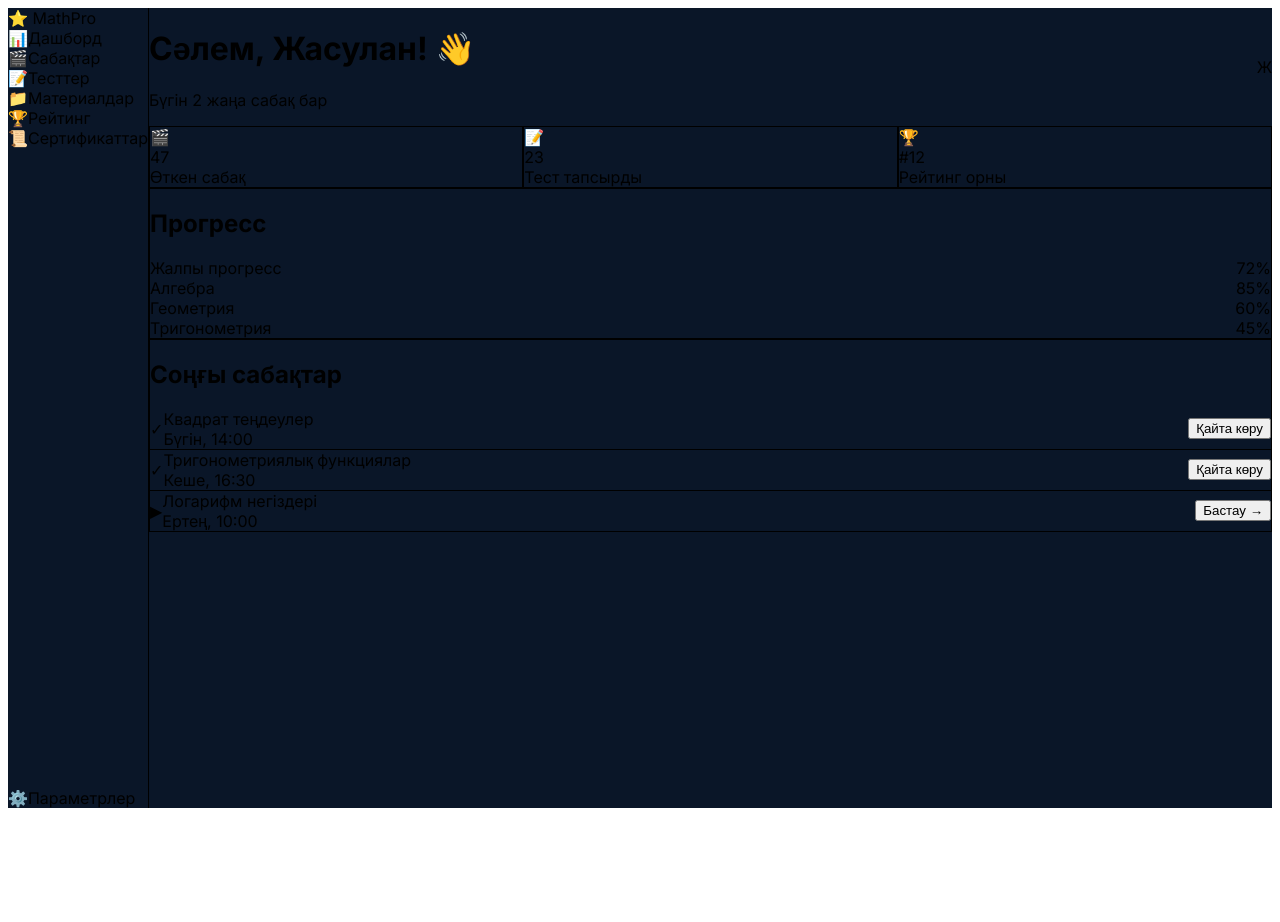
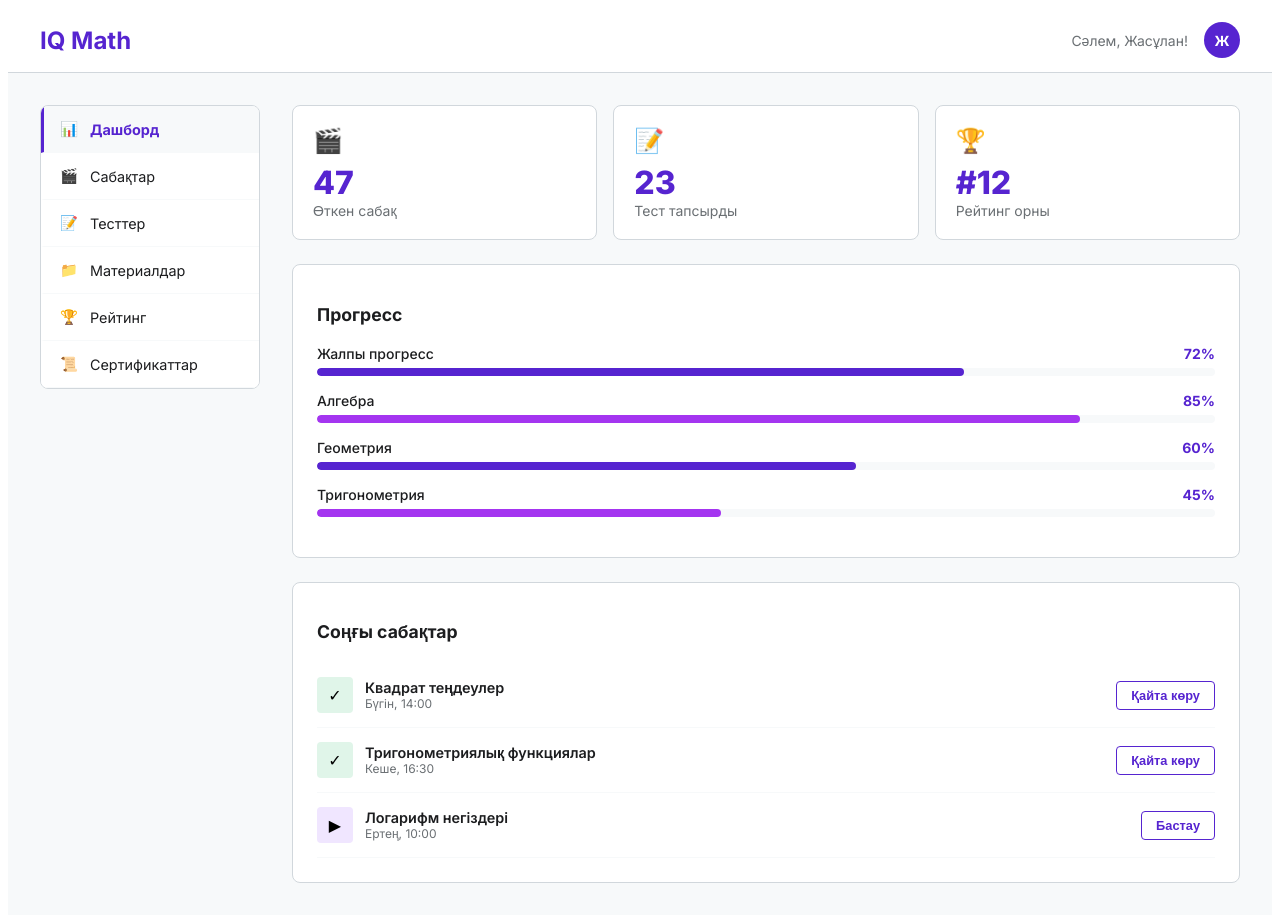
Before and after one commit to Zhasulan0803/mathpro-kz, a Next.js app: page /dashboard in a window 1280 px wide. Before the commit the page ends 816 px from the top, so only its background shows below. Built offline with nearby package versions, Linux system fonts and the light colour scheme.

Commit message:
udemy style login dashboard

```diff
--- a/app/dashboard/page.tsx
+++ b/app/dashboard/page.tsx
@@ -1,102 +1,105 @@
+import Link from "next/link"
+
 export default function Dashboard() {
   return (
-    <main className="min-h-screen bg-[#0A1628] text-white flex">
+    <main style={{ minHeight: "100vh", background: "#f7f9fa", fontFamily: "Inter, sans-serif" }}>
+
+      {/* NAVBAR */}
+      <nav style={{ background: "white", borderBottom: "1px solid #d1d7dc", padding: "0 2rem", height: "64px", display: "flex", alignItems: "center", justifyContent: "space-between" }}>
+        <Link href="/" style={{ fontSize: "1.5rem", fontWeight: 700, color: "#5624d0", textDecoration: "none" }}>IQ Math</Link>
+        <div style={{ display: "flex", alignItems: "center", gap: "1rem" }}>
+          <span style={{ fontSize: "0.875rem", color: "#6a6f73" }}>Сәлем, Жасұлан!</span>
+          <div style={{ width: "36px", height: "36px", borderRadius: "50%", background: "#5624d0", display: "flex", alignItems: "center", justifyContent: "center", color: "white", fontWeight: 700, fontSize: "0.875rem" }}>Ж</div>
+        </div>
+      </nav>
+
+      <div style={{ display: "flex", maxWidth: "1200px", margin: "0 auto", padding: "2rem", gap: "2rem" }}>
 
         {/* SIDEBAR */}
-      <aside className="w-56 border-r border-white/10 p-5 flex flex-col gap-1">
-        <div className="text-lg font-black mb-6">⭐ MathPro</div>
+        <aside style={{ width: "220px", flexShrink: 0 }}>
+          <div style={{ background: "white", border: "1px solid #d1d7dc", borderRadius: "8px", overflow: "hidden" }}>
             {[
-          { icon: "📊", label: "Дашборд", active: true },
-          { icon: "🎬", label: "Сабақтар", active: false },
-          { icon: "📝", label: "Тесттер", active: false },
-          { icon: "📁", label: "Материалдар", active: false },
-          { icon: "🏆", label: "Рейтинг", active: false },
-          { icon: "📜", label: "Сертификаттар", active: false },
+              { icon: "📊", label: "Дашборд", active: true, href: "/dashboard" },
+              { icon: "🎬", label: "Сабақтар", active: false, href: "/dashboard" },
+              { icon: "📝", label: "Тесттер", active: false, href: "/tests" },
+              { icon: "📁", label: "Материалдар", active: false, href: "/dashboard" },
+              { icon: "🏆", label: "Рейтинг", active: false, href: "/dashboard" },
+              { icon: "📜", label: "Сертификаттар", active: false, href: "/dashboard" },
             ].map((item) => (
-          <div key={item.label} className={`flex items-center gap-3 px-3 py-2 rounded-lg cursor-pointer text-sm transition ${item.active ? "bg-yellow-500/10 text-yellow-400" : "text-gray-400 hover:bg-white/5"}`}>
+              <Link key={item.label} href={item.href} style={{ display: "flex", alignItems: "center", gap: "0.75rem", padding: "0.875rem 1rem", textDecoration: "none", background: item.active ? "#f7f9fa" : "white", borderLeft: item.active ? "3px solid #5624d0" : "3px solid transparent", color: item.active ? "#5624d0" : "#1c1d1f", fontWeight: item.active ? 700 : 400, fontSize: "0.9rem", borderBottom: "1px solid #f7f9fa" }}>
                 <span>{item.icon}</span>
                 <span>{item.label}</span>
-          </div>
+              </Link>
             ))}
-        <div className="mt-auto flex items-center gap-3 px-3 py-2 rounded-lg cursor-pointer text-sm text-gray-400 hover:bg-white/5">
-          <span>⚙️</span><span>Параметрлер</span>
           </div>
         </aside>
 
         {/* MAIN */}
-      <div className="flex-1 p-8">
-
-        {/* HEADER */}
-        <div className="flex items-center justify-between mb-8">
-          <div>
-            <h1 className="text-2xl font-black">Сәлем, Жасулан! 👋</h1>
-            <p className="text-gray-400 text-sm">Бүгін 2 жаңа сабақ бар</p>
-          </div>
-          <div className="w-10 h-10 rounded-full bg-yellow-500 flex items-center justify-center font-bold text-black">Ж</div>
-        </div>
+        <div style={{ flex: 1 }}>
 
           {/* STATS */}
-        <div className="grid grid-cols-3 gap-4 mb-8">
+          <div style={{ display: "grid", gridTemplateColumns: "repeat(3, 1fr)", gap: "1rem", marginBottom: "1.5rem" }}>
             {[
-            { label: "Өткен сабақ", value: "47", icon: "🎬" },
-            { label: "Тест тапсырды", value: "23", icon: "📝" },
-            { label: "Рейтинг орны", value: "#12", icon: "🏆" },
+              { icon: "🎬", label: "Өткен сабақ", value: "47" },
+              { icon: "📝", label: "Тест тапсырды", value: "23" },
+              { icon: "🏆", label: "Рейтинг орны", value: "#12" },
             ].map((s) => (
-            <div key={s.label} className="bg-white/5 border border-white/10 rounded-2xl p-5">
-              <div className="text-2xl mb-1">{s.icon}</div>
-              <div className="text-3xl font-black text-yellow-400">{s.value}</div>
-              <div className="text-gray-400 text-sm">{s.label}</div>
+              <div key={s.label} style={{ background: "white", border: "1px solid #d1d7dc", borderRadius: "8px", padding: "1.25rem" }}>
+                <div style={{ fontSize: "1.5rem", marginBottom: "0.5rem" }}>{s.icon}</div>
+                <div style={{ fontSize: "2rem", fontWeight: 800, color: "#5624d0" }}>{s.value}</div>
+                <div style={{ fontSize: "0.875rem", color: "#6a6f73" }}>{s.label}</div>
               </div>
             ))}
           </div>
 
           {/* PROGRESS */}
-        <div className="bg-white/5 border border-white/10 rounded-2xl p-6 mb-6">
-          <h2 className="font-bold mb-4">Прогресс</h2>
+          <div style={{ background: "white", border: "1px solid #d1d7dc", borderRadius: "8px", padding: "1.5rem", marginBottom: "1.5rem" }}>
+            <h2 style={{ fontSize: "1.1rem", fontWeight: 700, color: "#1c1d1f", marginBottom: "1.25rem" }}>Прогресс</h2>
             {[
-            { label: "Жалпы прогресс", value: 72, color: "bg-yellow-500" },
-            { label: "Алгебра", value: 85, color: "bg-blue-500" },
-            { label: "Геометрия", value: 60, color: "bg-green-500" },
-            { label: "Тригонометрия", value: 45, color: "bg-purple-500" },
+              { label: "Жалпы прогресс", value: 72, color: "#5624d0" },
+              { label: "Алгебра", value: 85, color: "#a435f0" },
+              { label: "Геометрия", value: 60, color: "#5624d0" },
+              { label: "Тригонометрия", value: 45, color: "#a435f0" },
             ].map((p) => (
-            <div key={p.label} className="mb-4">
-              <div className="flex justify-between text-sm mb-1">
-                <span className="text-gray-300">{p.label}</span>
-                <span className="text-yellow-400 font-semibold">{p.value}%</span>
+              <div key={p.label} style={{ marginBottom: "1rem" }}>
+                <div style={{ display: "flex", justifyContent: "space-between", fontSize: "0.875rem", marginBottom: "0.375rem" }}>
+                  <span style={{ color: "#1c1d1f", fontWeight: 500 }}>{p.label}</span>
+                  <span style={{ color: "#5624d0", fontWeight: 700 }}>{p.value}%</span>
                 </div>
-              <div className="h-2 bg-white/10 rounded-full overflow-hidden">
-                <div className={`h-full ${p.color} rounded-full`} style={{ width: `${p.value}%` }}></div>
+                <div style={{ height: "8px", background: "#f7f9fa", borderRadius: "4px", overflow: "hidden" }}>
+                  <div style={{ height: "100%", width: p.value + "%", background: p.color, borderRadius: "4px" }}></div>
                 </div>
               </div>
             ))}
           </div>
 
           {/* LAST LESSONS */}
-        <div className="bg-white/5 border border-white/10 rounded-2xl p-6">
-          <h2 className="font-bold mb-4">Соңғы сабақтар</h2>
+          <div style={{ background: "white", border: "1px solid #d1d7dc", borderRadius: "8px", padding: "1.5rem" }}>
+            <h2 style={{ fontSize: "1.1rem", fontWeight: 700, color: "#1c1d1f", marginBottom: "1.25rem" }}>Соңғы сабақтар</h2>
             {[
               { title: "Квадрат теңдеулер", time: "Бүгін, 14:00", done: true },
               { title: "Тригонометриялық функциялар", time: "Кеше, 16:30", done: true },
               { title: "Логарифм негіздері", time: "Ертең, 10:00", done: false },
             ].map((l) => (
-            <div key={l.title} className="flex items-center justify-between py-3 border-b border-white/5 last:border-0">
-              <div className="flex items-center gap-3">
-                <div className={`w-8 h-8 rounded-lg flex items-center justify-center text-sm ${l.done ? "bg-green-500/20 text-green-400" : "bg-yellow-500/20 text-yellow-400"}`}>
+              <div key={l.title} style={{ display: "flex", alignItems: "center", justifyContent: "space-between", padding: "0.875rem 0", borderBottom: "1px solid #f7f9fa" }}>
+                <div style={{ display: "flex", alignItems: "center", gap: "0.75rem" }}>
+                  <div style={{ width: "36px", height: "36px", borderRadius: "4px", background: l.done ? "#e0f5e9" : "#f0e6ff", display: "flex", alignItems: "center", justifyContent: "center", fontSize: "1rem" }}>
                     {l.done ? "✓" : "▶"}
                   </div>
                   <div>
-                  <div className="text-sm font-semibold">{l.title}</div>
-                  <div className="text-xs text-gray-400">{l.time}</div>
+                    <div style={{ fontWeight: 600, fontSize: "0.9rem", color: "#1c1d1f" }}>{l.title}</div>
+                    <div style={{ fontSize: "0.75rem", color: "#6a6f73" }}>{l.time}</div>
                   </div>
                 </div>
-              <button className="text-xs text-yellow-400 hover:underline">
-                {l.done ? "Қайта көру" : "Бастау →"}
+                <button style={{ background: "none", border: "1px solid #5624d0", color: "#5624d0", padding: "0.375rem 0.875rem", borderRadius: "4px", fontSize: "0.8rem", fontWeight: 600, cursor: "pointer" }}>
+                  {l.done ? "Қайта көру" : "Бастау"}
                 </button>
               </div>
             ))}
           </div>
 
         </div>
+      </div>
     </main>
-  );
+  )
 }
--- a/app/login/page.tsx
+++ b/app/login/page.tsx
@@ -1,117 +1,118 @@
-"use client";
-import { useState } from "react";
-import { useRouter } from "next/navigation";
+"use client"
+import { useState } from "react"
+import { useRouter } from "next/navigation"
+import Link from "next/link"
 
 export default function LoginPage() {
-  const [isLogin, setIsLogin] = useState(true);
-  const [name, setName] = useState("");
-  const [email, setEmail] = useState("");
-  const [password, setPassword] = useState("");
-  const [error, setError] = useState("");
-  const [loading, setLoading] = useState(false);
-  const router = useRouter();
+  const [isLogin, setIsLogin] = useState(true)
+  const [name, setName] = useState("")
+  const [email, setEmail] = useState("")
+  const [password, setPassword] = useState("")
+  const [error, setError] = useState("")
+  const [loading, setLoading] = useState(false)
+  const router = useRouter()
 
   async function handleSubmit() {
-    setLoading(true);
-    setError("");
-
+    setLoading(true)
+    setError("")
     if (isLogin) {
-      router.push("/dashboard");
+      router.push("/dashboard")
     } else {
       if (!name || !email || !password) {
-        setError("Барлық өрістерді толтырыңыз");
-        setLoading(false);
-        return;
+        setError("Барлық өрістерді толтырыңыз")
+        setLoading(false)
+        return
       }
       const res = await fetch("/api/register", {
         method: "POST",
         headers: { "Content-Type": "application/json" },
         body: JSON.stringify({ name, email, password }),
-      });
-      const data = await res.json();
+      })
+      const data = await res.json()
       if (data.error) {
-        setError(data.error);
+        setError(data.error)
       } else {
-        router.push("/dashboard");
+        router.push("/dashboard")
       }
     }
-    setLoading(false);
+    setLoading(false)
   }
 
   return (
-    <main className="min-h-screen bg-[#0A1628] text-white flex items-center justify-center px-4">
-      <div className="w-full max-w-md">
-        <div className="text-center mb-8">
-          <div className="text-2xl font-black mb-1">⭐ MathPro KZ</div>
-          <p className="text-gray-400 text-sm">ҰБТ математика платформасы</p>
-        </div>
+    <main style={{ minHeight: "100vh", background: "#f7f9fa", display: "flex", flexDirection: "column", fontFamily: "Inter, sans-serif" }}>
 
-        <div className="bg-white/5 border border-white/10 rounded-2xl p-8">
-          <div className="flex bg-white/5 rounded-xl p-1 mb-6">
-            <button
-              onClick={() => setIsLogin(true)}
-              className={`flex-1 py-2 rounded-lg text-sm font-semibold transition ${isLogin ? "bg-yellow-500 text-black" : "text-gray-400"}`}
-            >Кіру</button>
-            <button
-              onClick={() => setIsLogin(false)}
-              className={`flex-1 py-2 rounded-lg text-sm font-semibold transition ${!isLogin ? "bg-yellow-500 text-black" : "text-gray-400"}`}
-            >Тіркелу</button>
-          </div>
+      <nav style={{ background: "white", borderBottom: "1px solid #d1d7dc", padding: "0 2rem", height: "64px", display: "flex", alignItems: "center", justifyContent: "space-between" }}>
+        <Link href="/" style={{ fontSize: "1.5rem", fontWeight: 700, color: "#5624d0", textDecoration: "none" }}>IQ Math</Link>
+        <button onClick={() => setIsLogin(!isLogin)} style={{ color: "#5624d0", fontWeight: 700, background: "none", border: "none", cursor: "pointer", fontSize: "0.875rem" }}>
+          {isLogin ? "Тіркелу" : "Кіру"}
+        </button>
+      </nav>
+
+      <div style={{ flex: 1, display: "flex", alignItems: "center", justifyContent: "center", padding: "2rem" }}>
+        <div style={{ background: "white", border: "1px solid #d1d7dc", borderRadius: "8px", padding: "2.5rem", width: "100%", maxWidth: "440px" }}>
+
+          <h1 style={{ fontSize: "1.75rem", fontWeight: 800, color: "#1c1d1f", marginBottom: "0.25rem" }}>
+            {isLogin ? "Кіру" : "Тіркелу"}
+          </h1>
+          <p style={{ color: "#6a6f73", fontSize: "0.9rem", marginBottom: "1.5rem" }}>
+            {isLogin ? "IQ Math аккаунтыңызға кіріңіз" : "Жаңа аккаунт жасаңыз"}
+          </p>
 
           {error && (
-            <div className="bg-red-500/20 border border-red-500/30 text-red-400 text-sm px-4 py-3 rounded-xl mb-4">
+            <div style={{ background: "#fdecea", border: "1px solid #f5c6cb", borderRadius: "4px", padding: "0.75rem 1rem", color: "#842029", fontSize: "0.875rem", marginBottom: "1rem" }}>
               {error}
             </div>
           )}
 
-          <div className="flex flex-col gap-4">
+          <div style={{ display: "flex", flexDirection: "column", gap: "1rem" }}>
             {!isLogin && (
+              <div>
+                <label style={{ fontSize: "0.875rem", fontWeight: 700, color: "#1c1d1f", display: "block", marginBottom: "0.375rem" }}>Аты-жөні</label>
                 <input
                   type="text"
-                placeholder="Аты-жөніңіз"
+                  placeholder="Аты-жөніңізді енгізіңіз"
                   value={name}
-                onChange={e => setName(e.target.value)}
-                className="bg-white/10 border border-white/20 text-white placeholder-gray-400 px-4 py-3 rounded-xl outline-none focus:border-yellow-500 transition w-full"
+                  onChange={(e) => setName(e.target.value)}
+                  style={{ width: "100%", padding: "0.75rem 1rem", border: "1px solid #d1d7dc", borderRadius: "4px", fontSize: "1rem", outline: "none", boxSizing: "border-box" }}
                 />
+              </div>
             )}
+            <div>
+              <label style={{ fontSize: "0.875rem", fontWeight: 700, color: "#1c1d1f", display: "block", marginBottom: "0.375rem" }}>Email</label>
               <input
                 type="email"
-              placeholder="Email"
+                placeholder="Email енгізіңіз"
                 value={email}
-              onChange={e => setEmail(e.target.value)}
-              className="bg-white/10 border border-white/20 text-white placeholder-gray-400 px-4 py-3 rounded-xl outline-none focus:border-yellow-500 transition w-full"
+                onChange={(e) => setEmail(e.target.value)}
+                style={{ width: "100%", padding: "0.75rem 1rem", border: "1px solid #d1d7dc", borderRadius: "4px", fontSize: "1rem", outline: "none", boxSizing: "border-box" }}
               />
+            </div>
+            <div>
+              <label style={{ fontSize: "0.875rem", fontWeight: 700, color: "#1c1d1f", display: "block", marginBottom: "0.375rem" }}>Пароль</label>
               <input
                 type="password"
-              placeholder="Пароль"
+                placeholder="Пароль енгізіңіз"
                 value={password}
-              onChange={e => setPassword(e.target.value)}
-              className="bg-white/10 border border-white/20 text-white placeholder-gray-400 px-4 py-3 rounded-xl outline-none focus:border-yellow-500 transition w-full"
+                onChange={(e) => setPassword(e.target.value)}
+                style={{ width: "100%", padding: "0.75rem 1rem", border: "1px solid #d1d7dc", borderRadius: "4px", fontSize: "1rem", outline: "none", boxSizing: "border-box" }}
               />
+            </div>
             <button
               onClick={handleSubmit}
               disabled={loading}
-              className="bg-yellow-500 hover:bg-yellow-400 disabled:opacity-50 text-black py-3 rounded-xl font-bold transition"
+              style={{ background: "#5624d0", color: "white", padding: "0.875rem", borderRadius: "4px", fontWeight: 700, border: "none", cursor: "pointer", fontSize: "1rem", opacity: loading ? 0.7 : 1 }}
             >
-              {loading ? "Жүктелуде..." : isLogin ? "Кіру →" : "Тіркелу →"}
+              {isLogin ? "Кіру" : "Тіркелу"}
             </button>
           </div>
 
-          <div className="flex items-center gap-3 my-5">
-            <div className="flex-1 h-px bg-white/10"></div>
-            <span className="text-gray-500 text-xs">немесе</span>
-            <div className="flex-1 h-px bg-white/10"></div>
+          <p style={{ textAlign: "center", marginTop: "1.5rem", fontSize: "0.875rem" }}>
+            <Link href="/" style={{ color: "#5624d0", fontWeight: 700, textDecoration: "none" }}>Басты бетке оралу</Link>
+          </p>
+
+        </div>
       </div>
 
-          <button className="w-full flex items-center justify-center gap-3 bg-white/10 hover:bg-white/20 border border-white/20 py-3 rounded-xl font-semibold text-sm transition">
-            🌐 Google арқылы кіру
-          </button>
-        </div>
-
-        <p className="text-center text-gray-500 text-xs mt-6">
-          <a href="/" className="text-yellow-400 hover:underline">← Басты бетке оралу</a>
-        </p>
-      </div>
     </main>
-  );
+  )
 }
```
Lines whose indentation alone changed are shown as unchanged.
